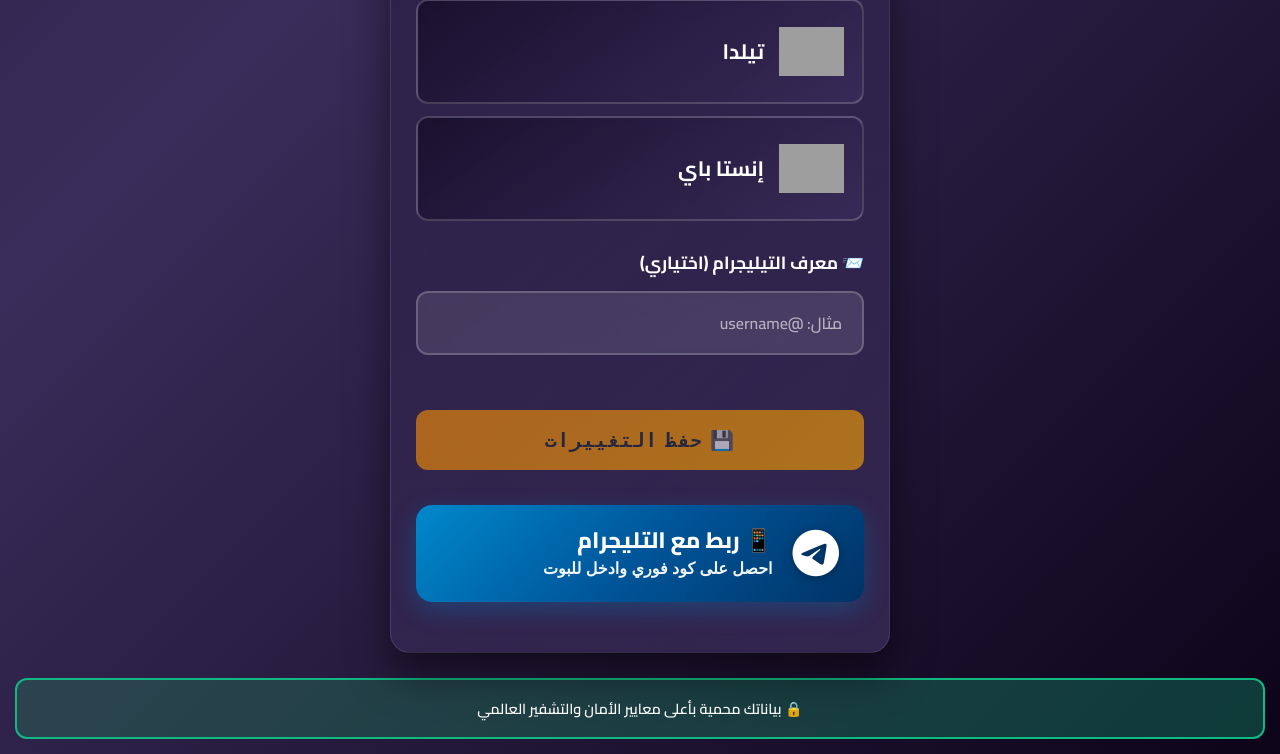
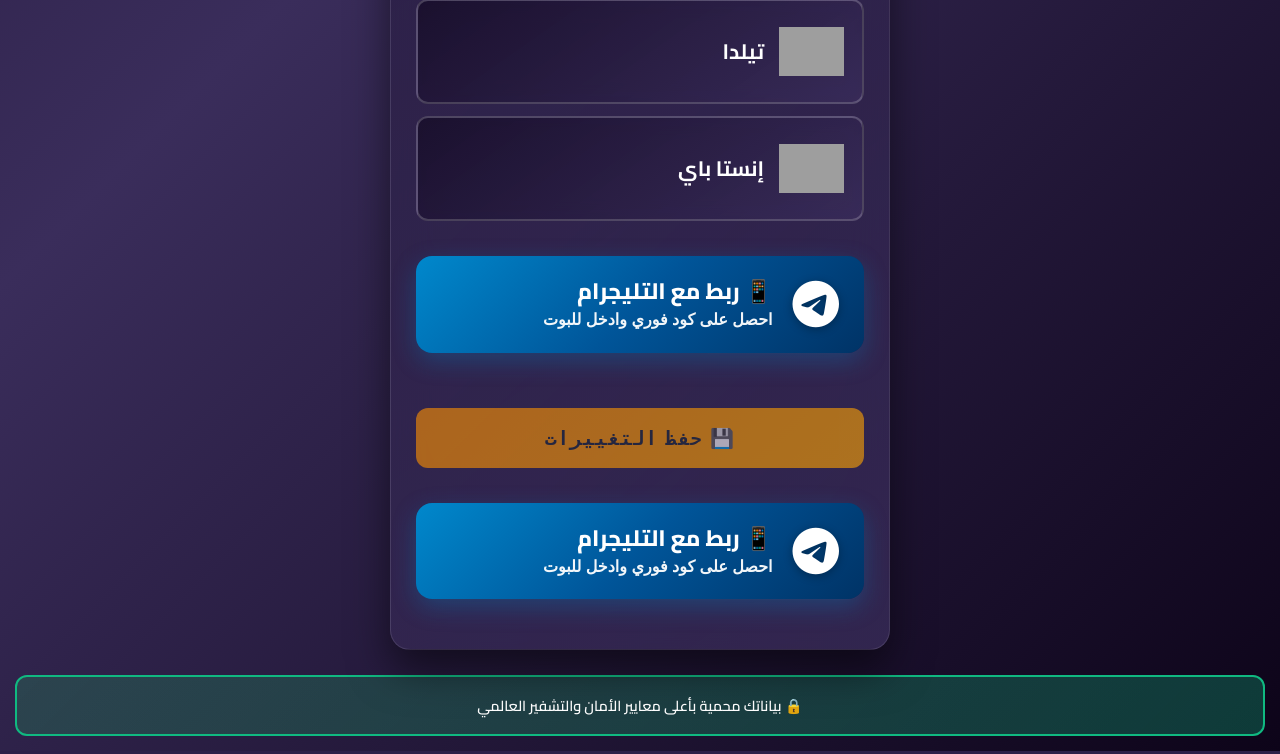
Before and after one commit to eafceafc/ea_fc_fifa, a Flask app: page / in a window 1280 px wide. Shown: the part 1457-2211 px from the top of the page. Run offline with Flask 3, Linux system fonts and the light colour scheme; parts of the project's set-up code (start-up, migrations or seed data) failed here and were passed over; grey boxes are pictures that could not be loaded.

Commit message:
Update index.html

```diff
--- a/templates/index.html
+++ b/templates/index.html
@@ -144,16 +144,56 @@
                 </div>
             </div>
 
-            <!-- معرف التيليجرام -->
-            <div class="form-group">
-                <label for="telegram">📨 معرف التيليجرام (اختياري)</label>
-                <input
-                    type="text"
-                    id="telegram"
-                    name="telegram_username"
-                    class="form-input"
-                    placeholder="مثال: @username"
-                >
+            <!-- زر التليجرام الكبير -->
+            <div class="telegram-section">
+                <button type="button" class="telegram-btn" id="telegramBtn" onclick="generateTelegramCode()">
+                    <div class="telegram-btn-content">
+                        <i class="fab fa-telegram telegram-icon"></i>
+                        <div class="telegram-text">
+                            <span class="telegram-title">📱 ربط مع التليجرام</span>
+                            <span class="telegram-subtitle">احصل على كود فوري وادخل للبوت</span>
+                        </div>
+                    </div>
+                </button>
+
+                <div class="telegram-code-result" id="telegramCodeResult" style="display: none;">
+                    <div class="code-container">
+                        <div class="code-header">
+                            <i class="fas fa-key"></i>
+                            <span>الكود الخاص بك</span>
+                        </div>
+                        <div class="generated-code" id="generatedCode"></div>
+                        <div class="telegram-actions">
+                            <button type="button" class="telegram-open-btn" id="telegramOpenBtn" onclick="openTelegramApp()">
+                                <i class="fab fa-telegram"></i>
+                                فتح التليجرام
+                            </button>
+                            <button type="button" class="copy-code-btn" onclick="copyTelegramCode()">
+                                <i class="fas fa-copy"></i>
+                                نسخ الكود
+                            </button>
+                        </div>
+                        <div class="telegram-instructions">
+                            <p>📋 <strong>خطوات الربط:</strong></p>
+                            <ol>
+                                <li>اضغط على "فتح التليجرام"</li>
+                                <li>أرسل الكود مباشرة للبوت</li>
+                                <li>سيتم ربط حسابك تلقائياً</li>
+                            </ol>
+                            <div class="code-example">
+                                <strong>مثال:</strong> فقط اكتب <code id="exampleCode">ABC123</code>
+                            </div>
+                        </div>
+
+                        <!-- إشعار نجاح الربط -->
+                        <div class="telegram-success-notification" id="telegramSuccessNotification" style="display: none;">
+                            <div class="success-content">
+                                <i class="fas fa-check-circle success-icon"></i>
+                                <span class="success-text">تم ربط حسابك بنجاح مع التليجرام!</span>
+                            </div>
+                        </div>
+                    </div>
+                </div>
             </div>
 
             <button type="submit" class="submit-btn" id="submitBtn" disabled>
```
